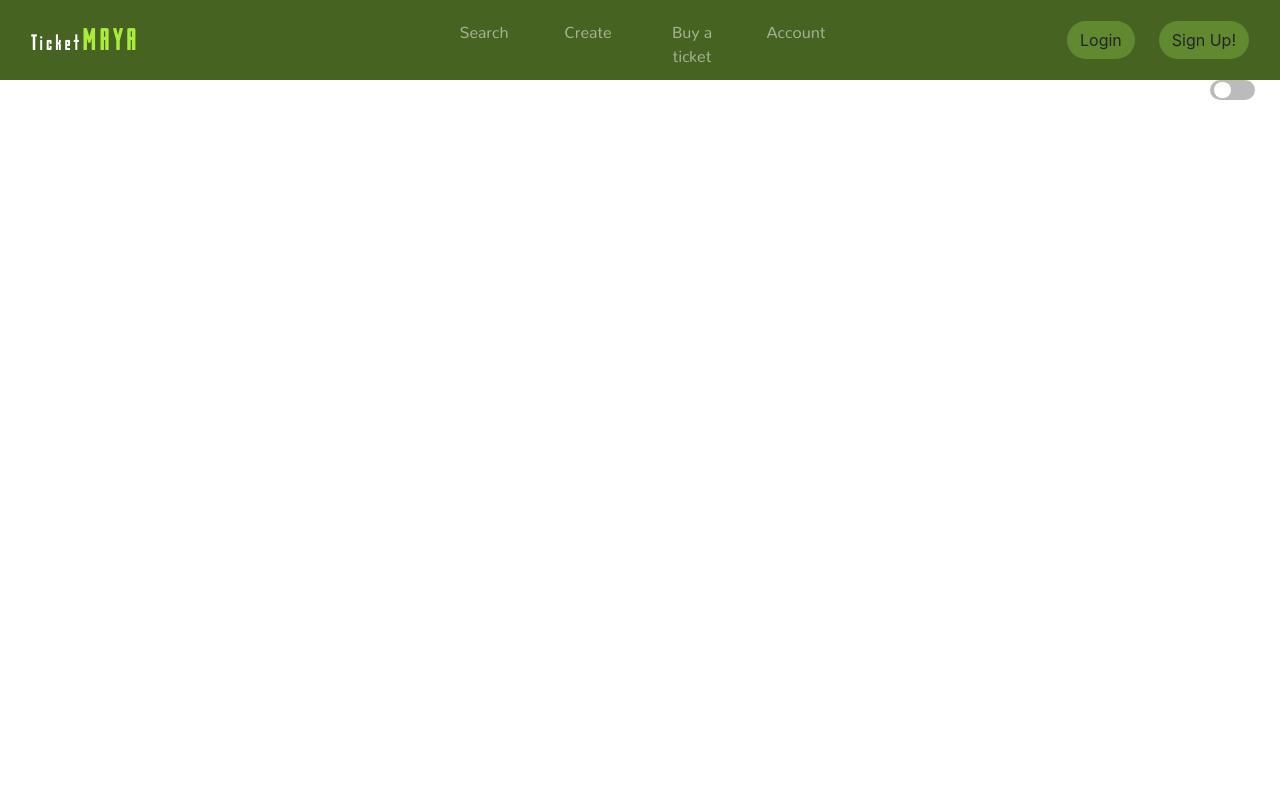
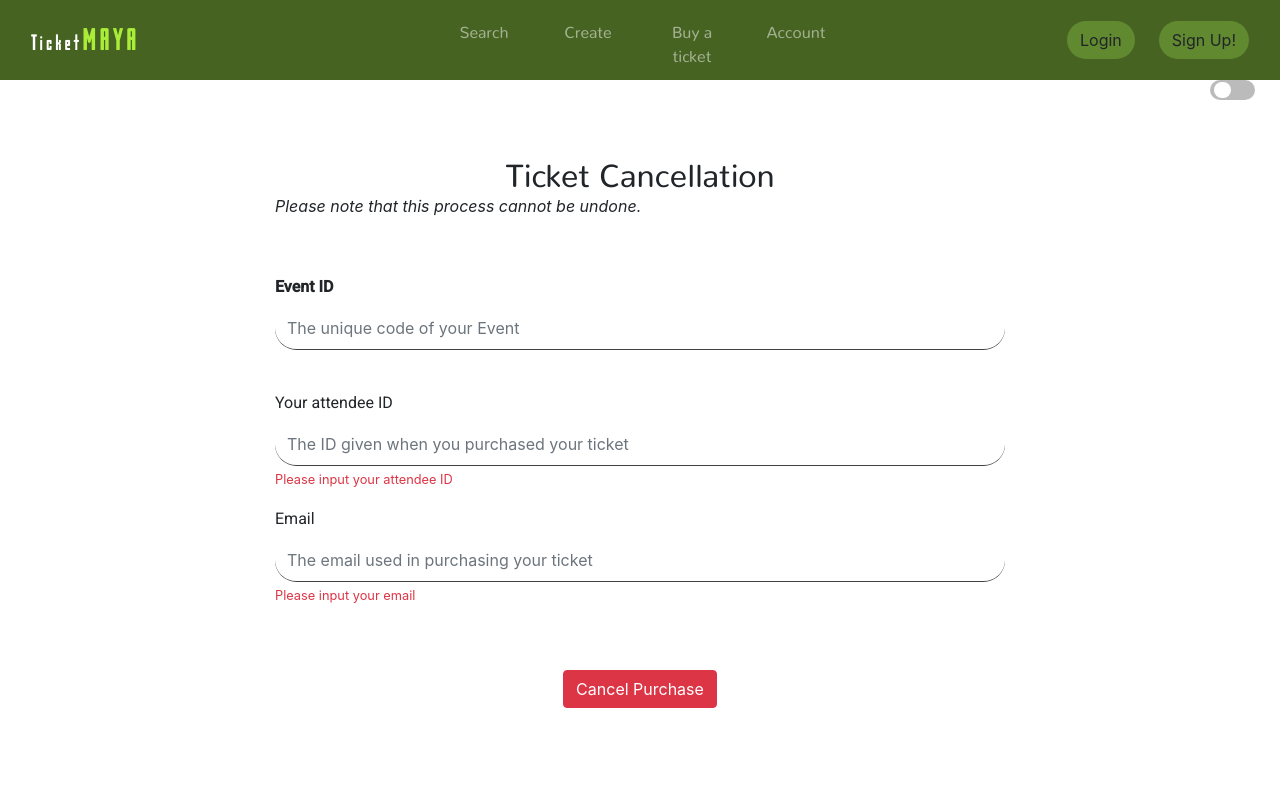
Before and after one commit to nicholasm185/WASD-FP, an Angular app: page /cancel in a window 1280 px wide. Shown: the top 800 px of the page. Built offline with nearby package versions, Linux system fonts and the light colour scheme; what ngx-countdown-timer would draw is missing.

Commit message:
updated some libs + fix cancellation page

```diff
--- a/src/app/buy/cancel/cancel.component.ts
+++ b/src/app/buy/cancel/cancel.component.ts
@@ -45,6 +45,7 @@ export class CancelComponent implements OnInit {
 
     });
     this.cancelForm.get('event_id').setValue(this.route.snapshot.paramMap.get('event_id'));
+    AOS.init();
   }
 
   cancelTicket() {
```
Also changed, not shown: package.json (+10 -9 lines), 1 other file (tests, documents, lock files or other folders).
